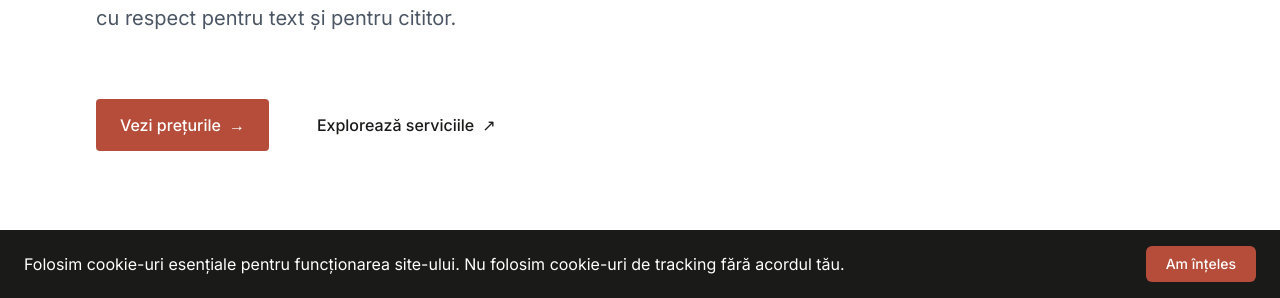
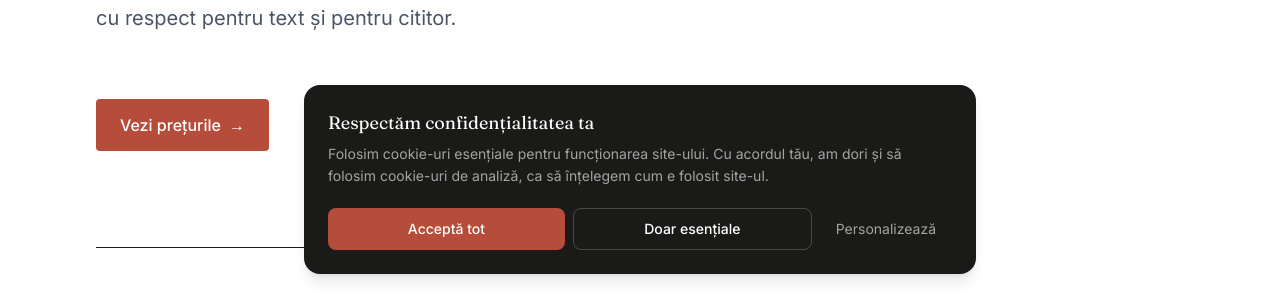
Before and after one commit to vladu224/tehnoredactare-website, a Next.js app: page / in a window 1280 px wide. Shown: the part 502-800 px from the top of the page. Built offline with nearby package versions, Linux system fonts and the light colour scheme; no server answers; the database is empty.

Commit message:
improve cookie consent section

```diff
--- a/app/(site)/layout.tsx
+++ b/app/(site)/layout.tsx
@@ -1,6 +1,6 @@
 import { Header } from "@/components/client/common/Header";
 import { Footer } from "@/components/client/common/Footer";
-import { CookieConsent } from "@/components/client/common/CookieConsent";
+import { Cookie } from "@/components/client/common/Cookie";
 
 export default function SiteLayout({
   children,
@@ -12,7 +12,7 @@ export default function SiteLayout({
       <Header />
       {children}
       <Footer />
-      <CookieConsent />
+      <Cookie />
     </>
   );
 }
--- /dev/null
+++ b/components/client/common/Cookie.tsx
@@ -0,0 +1,138 @@
+"use client";
+
+import { CookieConsent } from "@/lib/types/cookie-consent/cookie-consent";
+import { useEffect, useState } from "react";
+
+const STORAGE_KEY = 'cookie-consent';
+
+export function Cookie() {
+    const [visible, setVisible] = useState(false);
+    const [showDetails, setShowDetails] = useState(false);
+    const [analyticsEnabled, setAnalyticsEnabled] = useState(false);
+
+    useEffect(() => {
+        const stored = localStorage.getItem(STORAGE_KEY);
+        if(!stored) setVisible(true);
+    }, []);
+
+    function saveConsent(analytics: boolean) {
+        const consent: CookieConsent = {
+            essential: true,
+            analytics,
+            timestamp: new Date().toISOString()
+        }
+        localStorage.setItem(STORAGE_KEY, JSON.stringify(consent));
+        setVisible(false);
+    }
+
+    function acceptAll() {
+        saveConsent(true);
+    }
+
+    function acceptEssentialOnly() {
+        saveConsent(false);
+    }
+
+    function savePreferences() {
+        saveConsent(analyticsEnabled);
+    }
+
+    if(!visible) return null;
+
+    return (
+        <div className="fixed inset-x-0 bottom-0 z-50 p-4 sm:p-6">
+          <div className="max-w-2xl mx-auto bg-ink text-paper rounded-2xl shadow-lg overflow-hidden">
+            <div className="p-5 sm:p-6">
+              <h3 className="font-display text-lg text-paper">
+                Respectăm confidențialitatea ta
+              </h3>
+              <p className="text-paper/60 text-sm mt-1.5 leading-relaxed">
+                Folosim cookie-uri esențiale pentru funcționarea site-ului. Cu acordul tău, am dori și să folosim cookie-uri de analiză, ca să înțelegem cum e folosit site-ul.
+              </p>
+
+              {showDetails && (
+                <div className="mt-4 space-y-3 border-t border-paper/10 pt-4">
+                  <div className="flex items-center justify-between">
+                    <div>
+                      <p className="text-sm font-medium text-paper">
+                        Esențiale
+                      </p>
+                      <p className="text-xs text-paper/50">
+                        Necesare pentru funcționarea site-ului. Mereu active.
+                      </p>
+                    </div>
+                    <div className="w-10 h-6 rounded-full bg-accent/40 flex items-center px-0.5 shrink-0 cursor-not-allowed">
+                      <div className="w-5 h-5 rounded-full bg-accent ml-auto" />
+                    </div>
+                  </div>
+
+                  <div className="flex items-center justify-between">
+                    <div>
+                      <p className="text-sm font-medium text-paper">
+                        Analiză
+                      </p>
+                      <p className="text-xs text-paper/50">
+                        Ne ajută să înțelegem traficul, anonim.
+                      </p>
+                    </div>
+                    <button
+                      onClick={(e) => setAnalyticsEnabled((prev) => !prev)}
+                      className={`w-10 h-6 rounded-full flex items-center px-0.5 shrink-0 transition-colors ${
+                        analyticsEnabled ? "bg-accent" : "bg-paper/15"
+                      }`}
+                      aria-label="Comută cookie-uri de analiză"
+                    >
+                      <div
+                        className={`w-5 h-5 rounded-full bg-white transition-transform cursor-pointer ${
+                          analyticsEnabled ? "translate-x-4" : "translate-x-0"
+                        }`}
+                      />
+                    </button>
+                  </div>
+                </div>
+              )}
+
+              <div className="flex flex-col sm:flex-row gap-2 mt-5">
+                {!showDetails ? (
+                  <>
+                    <button
+                      onClick={acceptAll}
+                      className="flex-1 bg-accent hover:bg-accent-hover text-white text-sm font-medium px-4 py-2.5 rounded-lg transition cursor-pointer"
+                    >
+                      Acceptă tot
+                    </button>
+                    <button
+                      onClick={acceptEssentialOnly}
+                      className="flex-1 border border-paper/20 text-paper text-sm font-medium px-4 py-2.5 rounded-lg hover:bg-paper/5 transition cursor-pointer"
+                    >
+                      Doar esențiale
+                    </button>
+                    <button
+                      onClick={() => setShowDetails(true)}
+                      className="text-paper/60 text-sm px-4 py-2.5 hover:text-paper transition cursor-pointer"
+                    >
+                      Personalizează
+                    </button>
+                  </>
+                ) : (
+                  <>
+                    <button
+                      onClick={savePreferences}
+                      className="flex-1 bg-accent hover:bg-accent-hover text-white text-sm font-medium px-4 py-2.5 rounded-lg transition cursor-pointer"
+                    >
+                      Salvează preferințele
+                    </button>
+                    <button
+                      onClick={() => setShowDetails(false)}
+                      className="text-paper/60 text-sm px-4 py-2.5 hover:text-paper transition cursor-pointer"
+                    >
+                      Înapoi
+                    </button>
+                  </>
+                )}
+              </div>
+            </div>
+          </div>
+        </div>
+    )
+}
--- a/components/client/common/CookieConsent.tsx
+++ /dev/null
@@ -1,35 +0,0 @@
-"use client";
-
-import { useEffect, useState } from "react";
-
-export function CookieConsent() {
-    const [visible, setVisible] = useState(false);
-
-    useEffect(() => {
-        const consent = localStorage.getItem("cookie-consent");
-        if(!consent) setVisible(true);
-    }, []);
-
-    function accept() {
-        localStorage.setItem("cookie-consent", "accept");
-        setVisible(false);
-    }
-
-    if(!visible) return null;
-
-    return (
-        <div className="fixed bottom-0 left-0 right-0 z-50 bg-ink text-paper px-6 py-4">
-          <div className="max-w-full mx-auto flex flex-col sm:flex-row items-center justify-between gap-4">
-            <p>
-              Folosim cookie-uri esențiale pentru funcționarea site-ului. Nu folosim cookie-uri de tracking fără acordul tău.
-            </p>
-            <button
-              onClick={accept}
-              className="bg-accent hover:bg-accent-hover text-white text-sm font-medium px-5 py-2 rounded-md transition shrink-0 cursor-pointer"
-            >
-              Am înțeles
-            </button>
-          </div>
-        </div>
-    )
-}
--- /dev/null
+++ b/lib/types/cookie-consent/cookie-consent.ts
@@ -0,0 +1,5 @@
+export interface CookieConsent {
+    essential: true;
+    analytics: boolean;
+    timestamp: string;
+}
```
